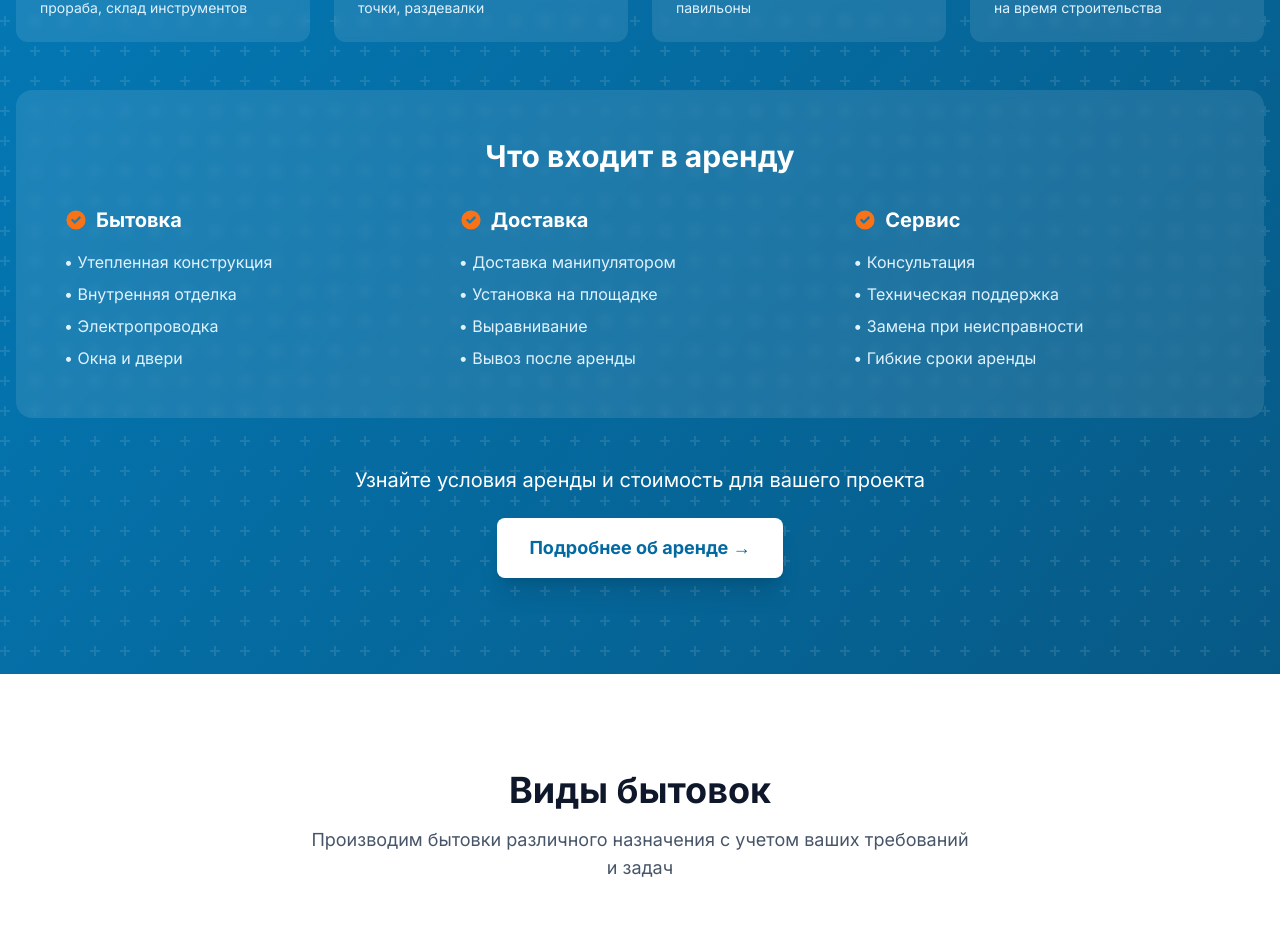
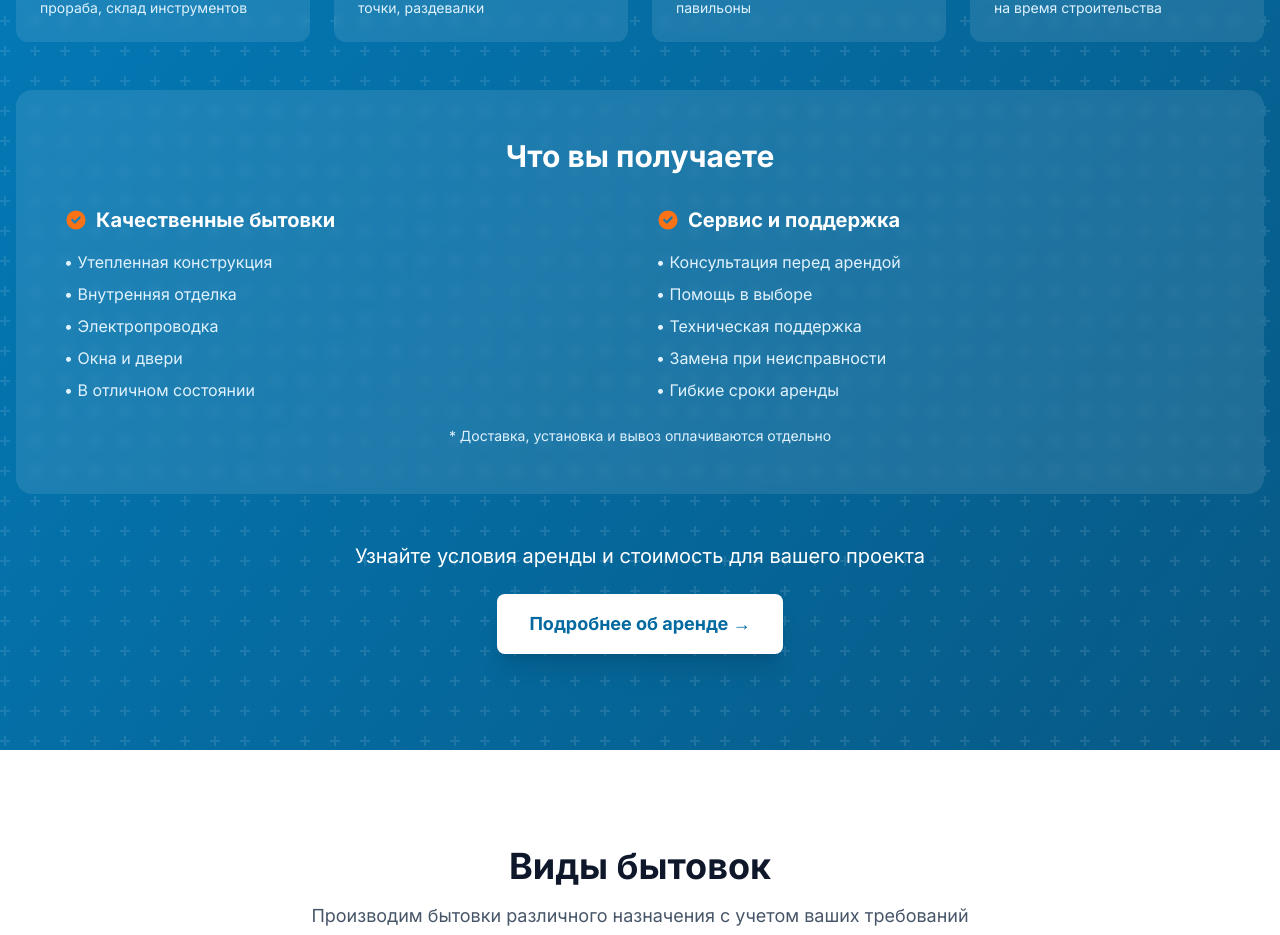
Before and after one commit to salavat808116/mir-bytovok116, a Next.js app: page / in a window 1280 px wide. Shown: the part 3133-4068 px from the top of the page. Built offline with nearby package versions, Linux system fonts and the light colour scheme.

Commit message:
Убраны упоминания что доставка входит в аренду
Co-authored-by: Cursor <cursoragent@cursor.com>

```diff
--- a/src/components/RentSection.tsx
+++ b/src/components/RentSection.tsx
@@ -140,24 +140,25 @@ export default function RentSection() {
           </div>
         </div>
 
-        {/* Что входит в аренду */}
+        {/* Условия аренды */}
         <div className="bg-white/10 backdrop-blur-sm rounded-2xl p-8 md:p-12">
           <h3 className="text-3xl font-bold mb-8 text-center">
-            Что входит в аренду
+            Что вы получаете
           </h3>
-          <div className="grid grid-cols-1 md:grid-cols-3 gap-8">
+          <div className="grid grid-cols-1 md:grid-cols-2 gap-8">
             <div>
               <h4 className="text-xl font-bold mb-4 flex items-center">
                 <svg className="w-6 h-6 mr-2 text-accent-orange" fill="currentColor" viewBox="0 0 20 20">
                   <path fillRule="evenodd" d="M10 18a8 8 0 100-16 8 8 0 000 16zm3.707-9.293a1 1 0 00-1.414-1.414L9 10.586 7.707 9.293a1 1 0 00-1.414 1.414l2 2a1 1 0 001.414 0l4-4z" clipRule="evenodd" />
                 </svg>
-                Бытовка
+                Качественные бытовки
               </h4>
               <ul className="space-y-2 text-primary-100">
                 <li>• Утепленная конструкция</li>
                 <li>• Внутренняя отделка</li>
                 <li>• Электропроводка</li>
                 <li>• Окна и двери</li>
+                <li>• В отличном состоянии</li>
               </ul>
             </div>
             <div>
@@ -165,29 +166,19 @@ export default function RentSection() {
                 <svg className="w-6 h-6 mr-2 text-accent-orange" fill="currentColor" viewBox="0 0 20 20">
                   <path fillRule="evenodd" d="M10 18a8 8 0 100-16 8 8 0 000 16zm3.707-9.293a1 1 0 00-1.414-1.414L9 10.586 7.707 9.293a1 1 0 00-1.414 1.414l2 2a1 1 0 001.414 0l4-4z" clipRule="evenodd" />
                 </svg>
-                Доставка
+                Сервис и поддержка
               </h4>
               <ul className="space-y-2 text-primary-100">
-                <li>• Доставка манипулятором</li>
-                <li>• Установка на площадке</li>
-                <li>• Выравнивание</li>
-                <li>• Вывоз после аренды</li>
-              </ul>
-            </div>
-            <div>
-              <h4 className="text-xl font-bold mb-4 flex items-center">
-                <svg className="w-6 h-6 mr-2 text-accent-orange" fill="currentColor" viewBox="0 0 20 20">
-                  <path fillRule="evenodd" d="M10 18a8 8 0 100-16 8 8 0 000 16zm3.707-9.293a1 1 0 00-1.414-1.414L9 10.586 7.707 9.293a1 1 0 00-1.414 1.414l2 2a1 1 0 001.414 0l4-4z" clipRule="evenodd" />
-                </svg>
-                Сервис
-              </h4>
-              <ul className="space-y-2 text-primary-100">
-                <li>• Консультация</li>
+                <li>• Консультация перед арендой</li>
+                <li>• Помощь в выборе</li>
                 <li>• Техническая поддержка</li>
                 <li>• Замена при неисправности</li>
                 <li>• Гибкие сроки аренды</li>
               </ul>
             </div>
+          </div>
+          <div className="mt-6 text-center text-primary-100">
+            <p className="text-sm">* Доставка, установка и вывоз оплачиваются отдельно</p>
           </div>
         </div>
 
```
